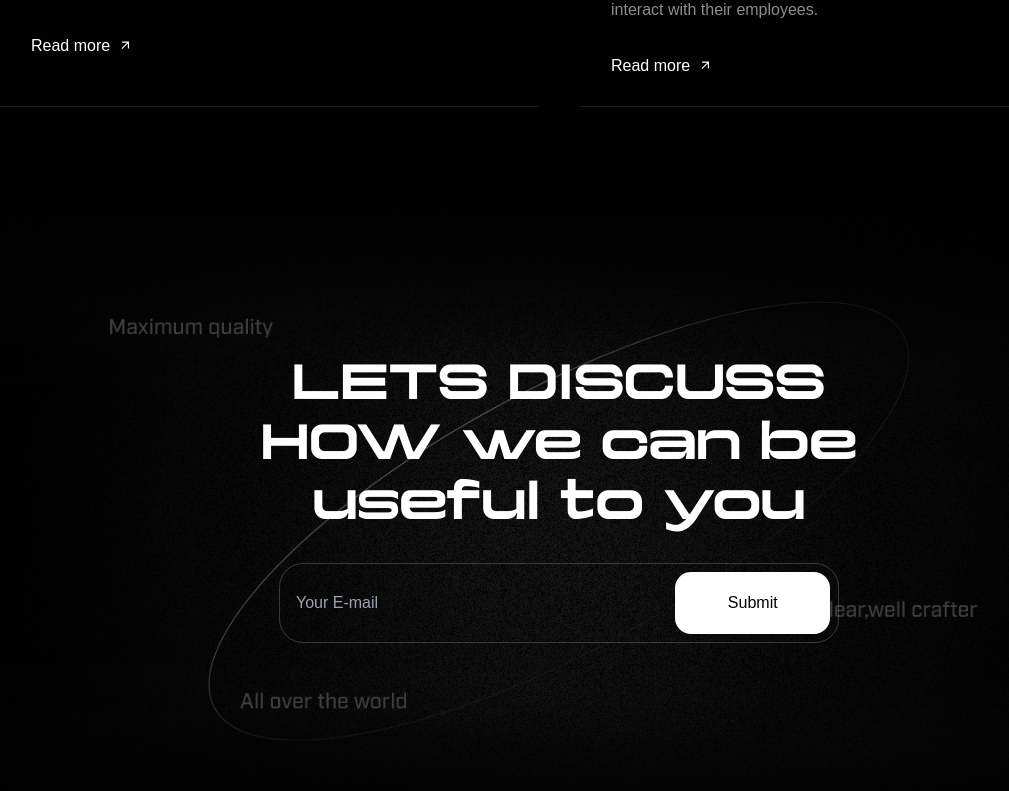
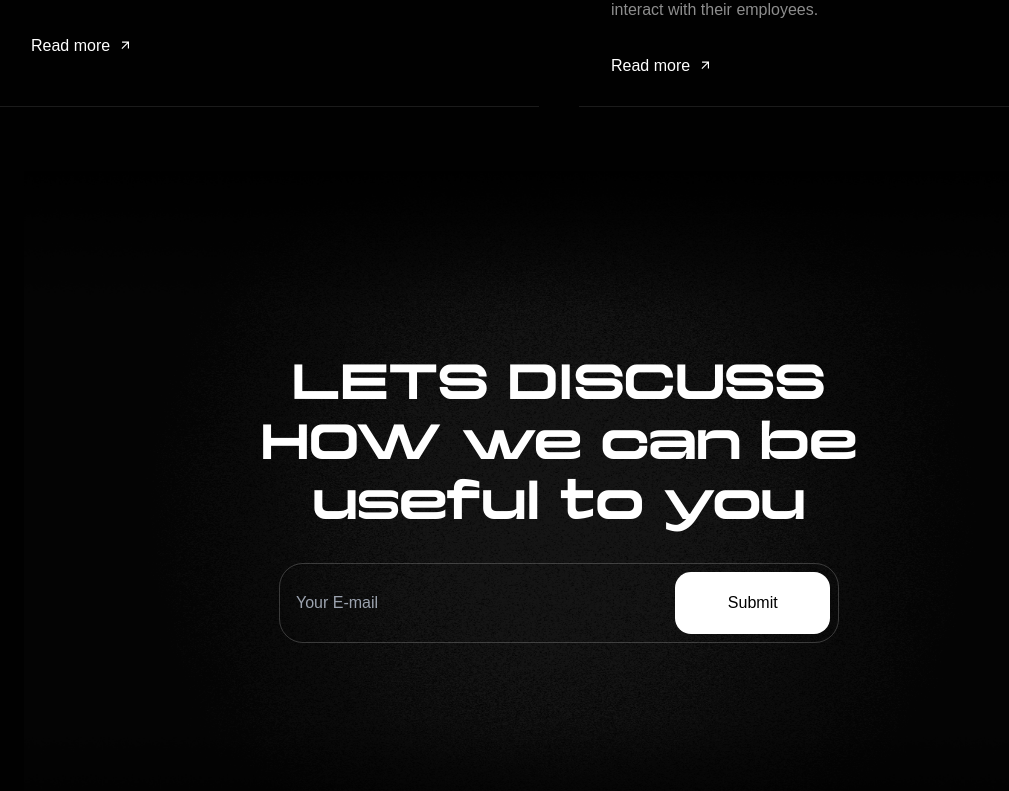
Before and after one commit to MiladDevarts/wsa, a Next.js app: page / in a window 1280 px wide. Shown: the part 7579-8370 px from the top of the page, without its empty margins (81-1090 px from the left). Built offline with nearby package versions, Linux system fonts and the light colour scheme; a web font is replaced by a local one.

Commit message:
fix: edit background url

```diff
--- a/components/home/Contact.jsx
+++ b/components/home/Contact.jsx
@@ -20,7 +20,7 @@ function Contact() {
     }, [])
 
     return (
-        <section className="flex flex-col items-center py-32 lg:py-48 bg-no-repeat bg-center bg-contain" style={{ backgroundImage: `url('/images/header/introduce-bg.png')` }}>
+        <section className="flex flex-col items-center py-32 lg:py-48 bg-no-repeat bg-center bg-contain" style={{ backgroundImage: `url('/images/header/header-bg.png')` }}>
             <div data-aos-delay="200" data-aos="fade-up" data-aos-duration="1000" className="container">
                 <h2 className="flex flex-col gap-y-3 items-center text-2xl lg:text-5xl text-white font-mono font-extrabold lg:font-semibold">
                     <div>
--- a/components/home/Price.jsx
+++ b/components/home/Price.jsx
@@ -21,7 +21,7 @@ function Price() {
 
     return (
        <>
-         <section className="hidden lg:flex flex-col justify-center items-center w-full py-64 my-20  bg-no-repeat bg-center bg-cover" style={{ backgroundImage: `url('/images/brand/price-bg.jpg')` }}>
+        <section className="hidden lg:flex flex-col justify-center items-center w-full py-64 my-20  bg-no-repeat bg-center bg-cover" style={{ backgroundImage: `url('/images/brand/price-bg.jpg')` }}>
             <div data-aos-delay="200" data-aos="fade-up" data-aos-duration="1000" className="w-4/6 lg:w-1/6 h-10 rounded-t-2xl bg-white text-black font-sans flex justify-center items-center">
                 Today price
             </div>
```
